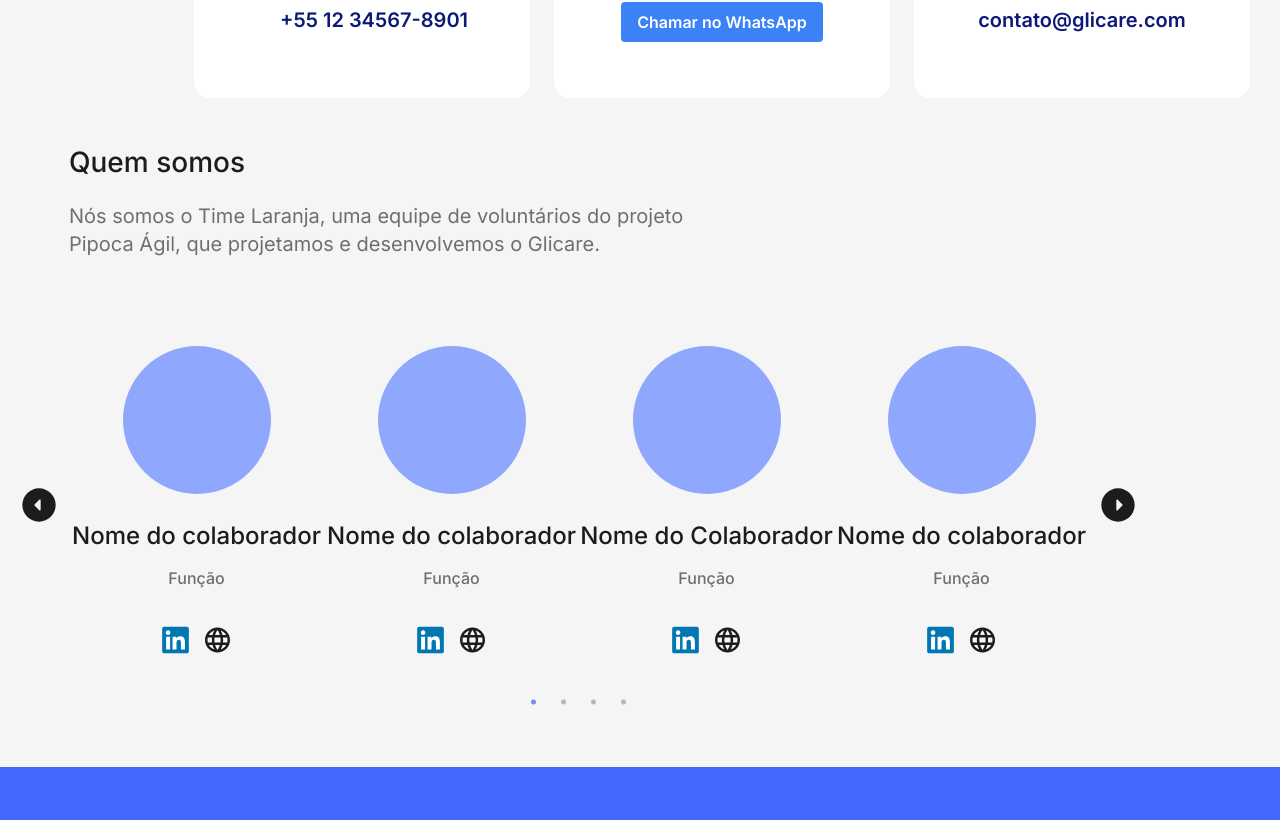
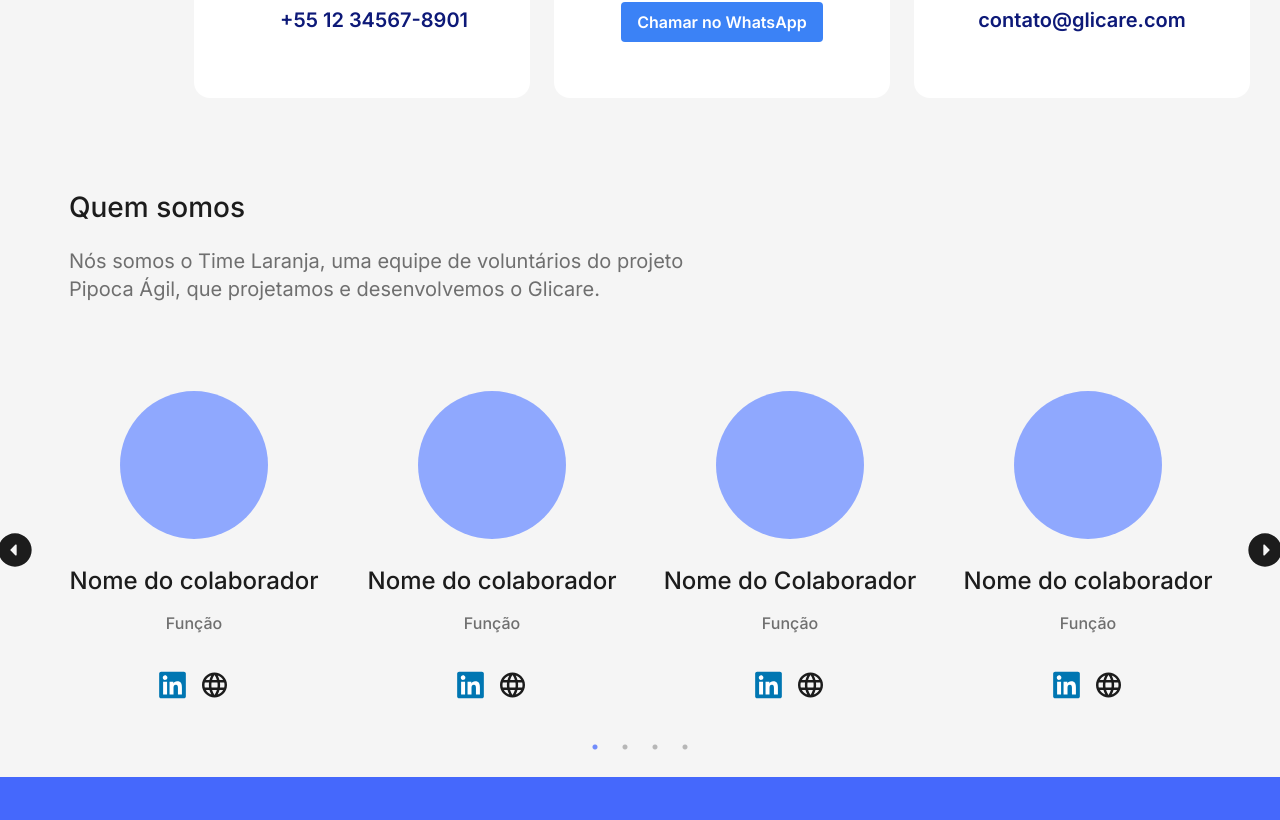
Before and after one commit to Daniel-san8/Glicare, a Next.js app in the folder Glicare/: page / in a window 1280 px wide. Shown: the part 1280-2100 px from the top of the page. Built offline with nearby package versions, Linux system fonts and the light colour scheme.

Commit message:
setas ajustadas

```diff
--- a/Glicare/src/app/components/who-are.tsx
+++ b/Glicare/src/app/components/who-are.tsx
@@ -30,7 +30,7 @@
   };
 
   return (
-    <section className="bg-primary-gray pb-20 lg:ml-45">
+    <section className="bg-primary-gray pb-20 lg:p-45">
       <div className="px-6">
         <h2 className="text-gray-dark text-2xl lg:text-28 font-medium">Quem somos</h2>
         <p className="text-gray-light text-xl font-normal mt-6 max-w-624">
@@ -39,7 +39,7 @@
         </p>
       </div>
 
-      <div className="mt-16 ml-6 lg:pr-48">
+      <div className="mt-16 max-w-[1440px]">
         <Slider {...settings}>
           {Colaborators.map((colaborator) => (
             <div key={colaborator.id} className="mt-6">
```
